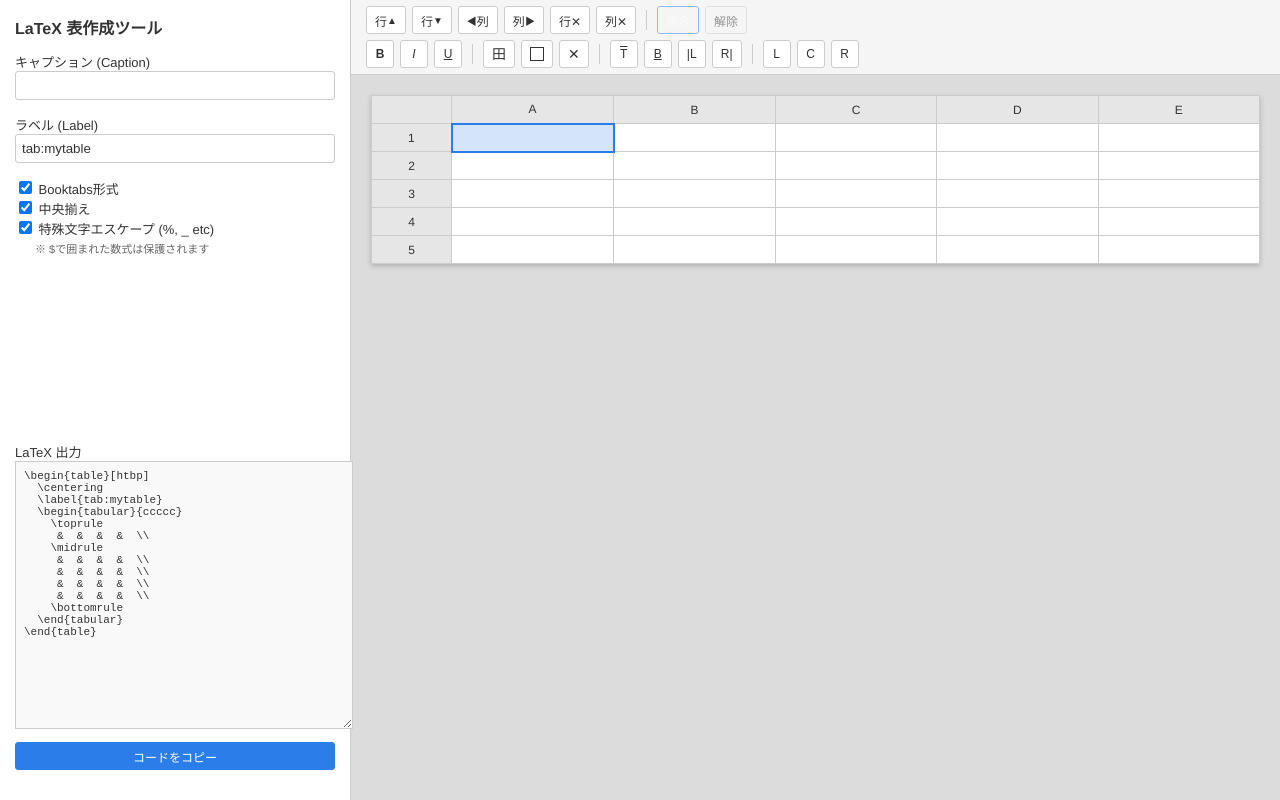
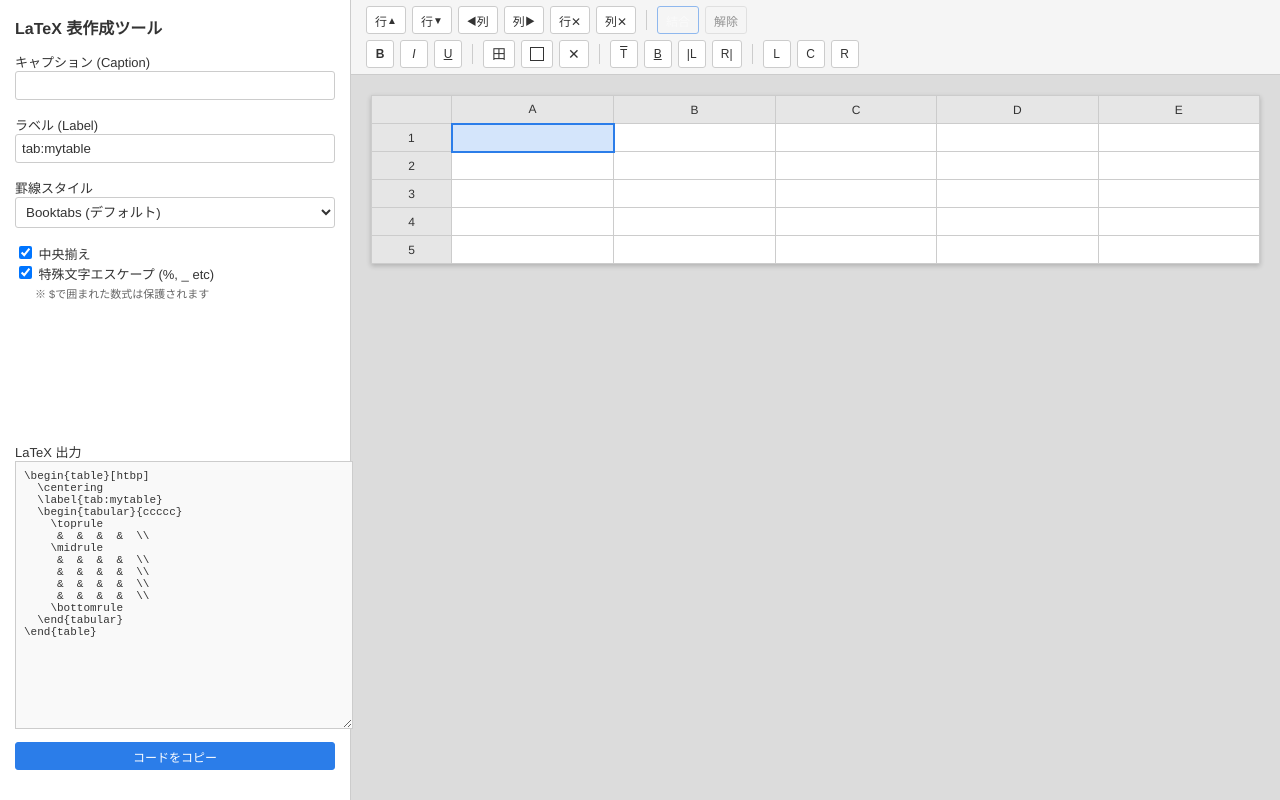
Before and after one commit to ryoutarou1210/latex-table, a plain HTML site: page index.html in a window 1280 px wide. Drawn offline with Linux system fonts and the light colour scheme.

Commit message:
Update index.html

```diff
--- a/index.html
+++ b/index.html
@@ -197,6 +197,7 @@
             border-radius: 3px;
             box-sizing: border-box;
         }
+        select.form-control { cursor: pointer; }
         .form-control:focus { outline: none; border-color: var(--primary); }
 
         textarea.code-output {
@@ -218,8 +219,17 @@
         <h2 style="margin-top:0; font-size:16px;">LaTeX 表作成ツール</h2>
         <div class="form-group"><label>キャプション (Caption)</label><input type="text" id="caption" class="form-control" oninput="updateLatex()"></div>
         <div class="form-group"><label>ラベル (Label)</label><input type="text" id="label" class="form-control" value="tab:mytable" oninput="updateLatex()"></div>
+
         <div class="form-group">
-            <label><input type="checkbox" id="chkBooktabs" checked onchange="updateLatex()"> Booktabs形式</label><br>
+            <label>罫線スタイル</label>
+            <select id="borderStyle" class="form-control" onchange="updateLatex()">
+                <option value="booktabs">Booktabs (デフォルト)</option>
+                <option value="hline">標準 (\hline)</option>
+                <option value="none">なし (カスタムのみ)</option>
+            </select>
+        </div>
+
+        <div class="form-group">
             <label><input type="checkbox" id="chkCenter" checked onchange="updateLatex()"> 中央揃え</label><br>
             <label><input type="checkbox" id="chkEscape" checked onchange="updateLatex()"> 特殊文字エスケープ (%, _ etc)</label>
             <div style="font-size:11px; margin-left:20px; margin-top:2px;">※ $で囲まれた数式は保護されます</div>
@@ -555,7 +565,6 @@
                     state.data[r][c].mergedTo = {r: range.r1, c: range.c1};
                     state.data[r][c].rowSpan = 1;
                     state.data[r][c].colSpan = 1;
-                    state.data[r][c].text = '';
                 }
             }
             state.selStart = {r: range.r1, c: range.c1};
@@ -575,6 +584,7 @@
                         const savedUnderline = cell.underline;
                         const rEnd = r + cell.rowSpan - 1;
                         const cEnd = c + cell.colSpan - 1;
+
                         cell.rowSpan = 1; cell.colSpan = 1;
                         cell.text = savedText; cell.bold = savedBold;
                         cell.italic = savedItalic; cell.underline = savedUnderline;
@@ -583,7 +593,6 @@
                             for(let j=c; j<=cEnd; j++) {
                                 if(i===r && j===c) continue;
                                 state.data[i][j].mergedTo = null;
-                                state.data[i][j].text = '';
                                 state.data[i][j].borders = {t:false, b:false, l:false, r:false};
                             }
                         }
@@ -699,7 +708,8 @@
         function updateLatex() {
             const caption = document.getElementById('caption').value;
             const label = document.getElementById('label').value;
-            const booktabs = document.getElementById('chkBooktabs').checked;
+            // 修正箇所: ドロップダウンの値を取得
+            const borderStyle = document.getElementById('borderStyle').value; // 'booktabs', 'hline', 'none'
             const center = document.getElementById('chkCenter').checked;
             const escape = document.getElementById('chkEscape').checked;
 
@@ -721,8 +731,11 @@
             let colSpecs = state.colAligns.join('');
             lines.push(`  \\begin{tabular}{${colSpecs}}`);
 
+            // 修正: 罫線出力ロジックをスタイル分岐に変更
             if (!hasCustomBorders) {
-                if(booktabs) lines.push("    \\toprule"); else lines.push("    \\hline");
+                if(borderStyle === 'booktabs') lines.push("    \\toprule");
+                else if(borderStyle === 'hline') lines.push("    \\hline");
+                // 'none' の場合は何もしない
             } else {
                 let topClines = [];
                 let c = 0;
@@ -736,8 +749,8 @@
                     c += cell.colSpan || 1;
                 }
                 if (topClines.length > 0) lines.push("    " + topClines.join(" "));
-                else if (booktabs) lines.push("    \\toprule");
-                else lines.push("    \\hline");
+                else if (borderStyle === 'booktabs') lines.push("    \\toprule");
+                else if (borderStyle === 'hline') lines.push("    \\hline");
             }
 
             for(let r=0; r<state.rows; r++) {
@@ -747,7 +760,7 @@
 
                     if (cell.mergedTo) {
                         const parent = state.data[cell.mergedTo.r][cell.mergedTo.c];
-                        if (cell.mergedTo.r === r) continue; // 行内水平結合はスキップ（親セルが処理）
+                        if (cell.mergedTo.r === r) continue;
 
                         if (cell.mergedTo.c === c) {
                             let vLeft = parent.borders.l ? '|' : '';
@@ -791,7 +804,6 @@
                 }
                 lines.push("    " + rowParts.join(" & ") + " \\\\");
 
-                // 行下のボーダー (\cline) 出力ロジックの修正
                 if (hasCustomBorders) {
                     let clines = [];
                     let c = 0;
@@ -802,8 +814,6 @@
                         if (cell.mergedTo) {
                             const parent = state.data[cell.mergedTo.r][cell.mergedTo.c];
                             colspan = parent.colSpan;
-
-                            // 修正箇所: parent.r ではなく cell.mergedTo.r を使用
                             const pEndRow = cell.mergedTo.r + parent.rowSpan - 1;
                             if (pEndRow === r && parent.borders.b) {
                                 clines.push(`\\cline{${c+1}-${c+parent.colSpan}}`);
@@ -814,20 +824,25 @@
                                 clines.push(`\\cline{${c+1}-${c+cell.colSpan}}`);
                             }
                         }
-
                         c += colspan;
                     }
                     if (clines.length > 0) lines.push("    " + clines.join(" "));
                 } else {
-                    if(booktabs) {
-                        if(r===0) lines.push("    \\midrule");
+                    // 修正: ヘッダー下のセパレーター処理
+                    if(r === 0) {
+                        if(borderStyle === 'booktabs') lines.push("    \\midrule");
+                        else if(borderStyle === 'hline') lines.push("    \\hline");
                     } else {
-                        lines.push("    \\hline");
+                        if(borderStyle === 'hline') lines.push("    \\hline");
                     }
                 }
             }
-            if (!hasCustomBorders && booktabs) lines.push("    \\bottomrule");
-            else if (!hasCustomBorders) lines.push("    \\hline");
+
+            // 修正: 最終行のボトムルール処理
+            if (!hasCustomBorders) {
+                if(borderStyle === 'booktabs') lines.push("    \\bottomrule");
+                else if(borderStyle === 'hline') lines.push("    \\hline");
+            }
 
             lines.push("  \\end{tabular}");
             lines.push("\\end{table}");
```
